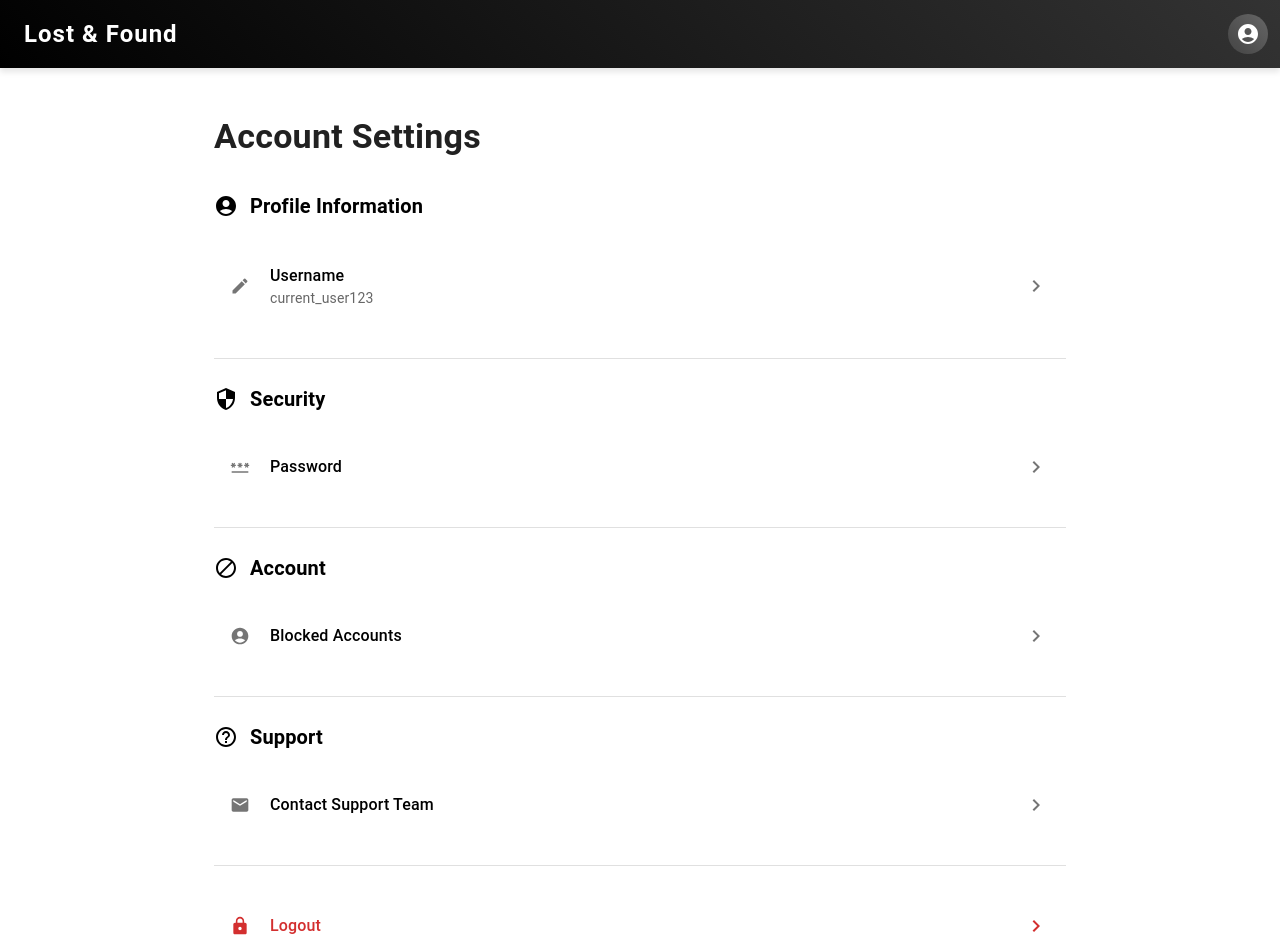
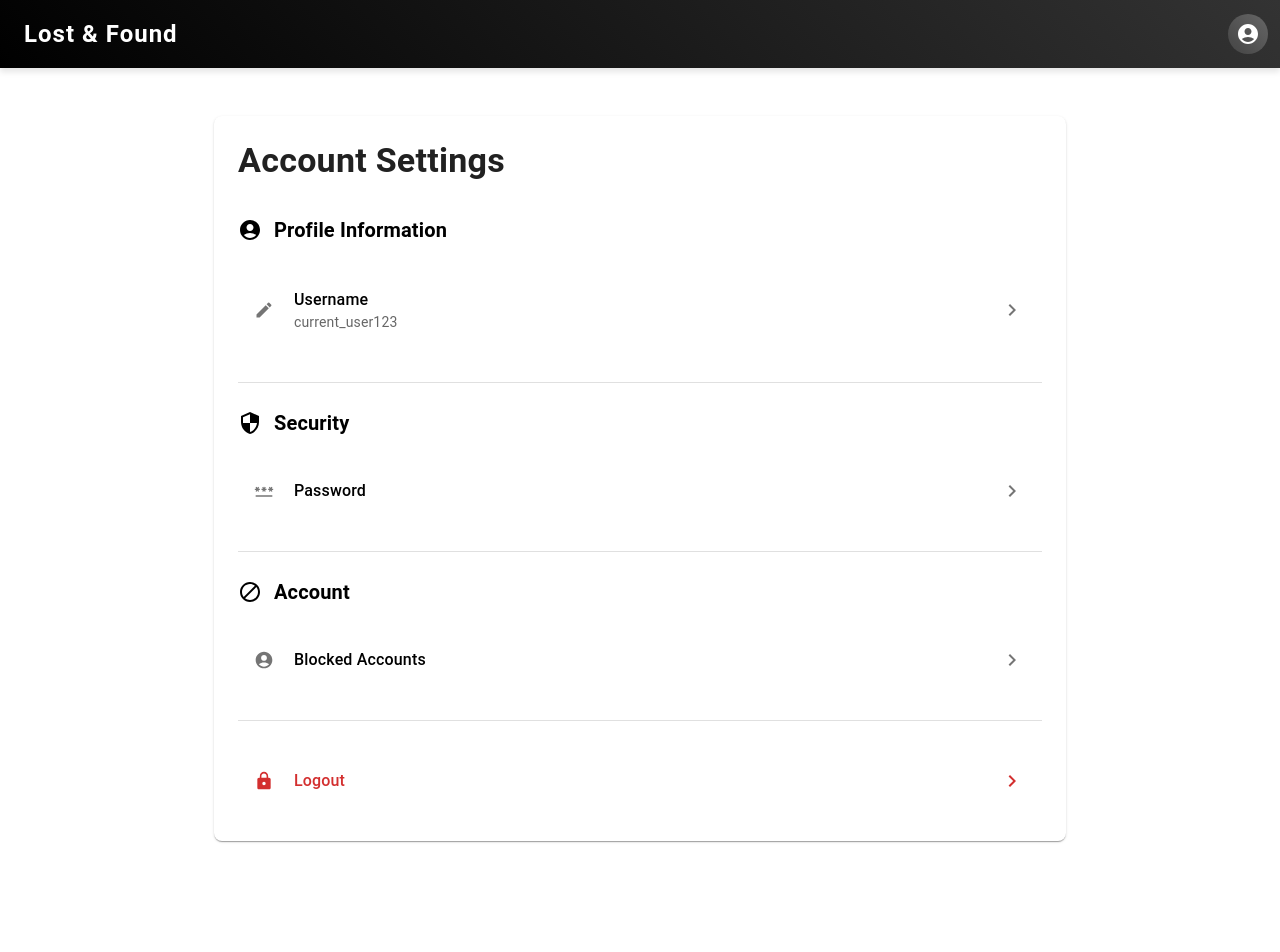
Before and after one commit to adarsh716/lost-and-found-frontend, a React (Create React App) app: page /settings in a window 1280 px wide. Shown: the top 952 px of the page. After the commit the page ends 889 px from the top, so only its background shows below. Built offline with nearby package versions, Linux system fonts and the light colour scheme.

Commit message:
index.jsx

```diff
--- a/src/components/settings/index.jsx
+++ b/src/components/settings/index.jsx
@@ -23,17 +23,15 @@ import {
 } from '@mui/icons-material';
 import { useNavigate } from 'react-router-dom';
 
-
 const SettingsPage = () => {
   const navigate = useNavigate();
   return (
-    <Container maxWidth="md" sx={{
-      py: 4,
+    <Container maxWidth="md" sx={{ py: 4, mt: 2, mb: 2 }}>
+      <Box sx={{
         backgroundColor: 'background.paper',
-      borderRadius: 0,
-      boxShadow: 0,
-      mt: 2,
-      mb: 2,
+        borderRadius: 2,
+        boxShadow: 1,
+        p: 3,
         overflow: 'auto',
         '&::-webkit-scrollbar': { display: 'none' }
       }}>
@@ -171,50 +169,6 @@ const SettingsPage = () => {
 
         <Divider sx={{ my: 3 }} />
 
-      <Box sx={{ mb: 2 }}>
-        <Typography variant="h6" sx={{
-          mb: 2,
-          display: 'flex',
-          alignItems: 'center',
-          gap: 1.5,
-          fontWeight: 600,
-          color: 'black'
-        }}>
-          <HelpOutline fontSize="medium" />
-          Support
-        </Typography>
-        <List>
-          <ListItem
-            component="a"
-            href="mailto:support@example.com"
-            sx={{
-              py: 1.5,
-              px: 2,
-              '&:hover': { backgroundColor: 'action.hover' },
-              borderRadius: 1,
-              transition: 'background-color 0.2s',
-              textDecoration: 'none',
-              color: 'inherit'
-            }}
-            secondaryAction={
-              <IconButton edge="end" size="small">
-                <ChevronRight />
-              </IconButton>
-            }
-          >
-            <ListItemIcon sx={{ minWidth: 40 }}>
-              <Email fontSize="small" />
-            </ListItemIcon>
-            <ListItemText
-              primary="Contact Support Team"
-              primaryTypographyProps={{ fontWeight: 500 }}
-            />
-          </ListItem>
-        </List>
-      </Box>
-
-      <Divider sx={{ my: 3 }} />
-
         <List>
           <ListItem
             sx={{
@@ -240,6 +194,7 @@ const SettingsPage = () => {
             />
           </ListItem>
         </List>
+      </Box>
     </Container>
   );
 };
```
Lines whose indentation alone changed are shown as unchanged.
